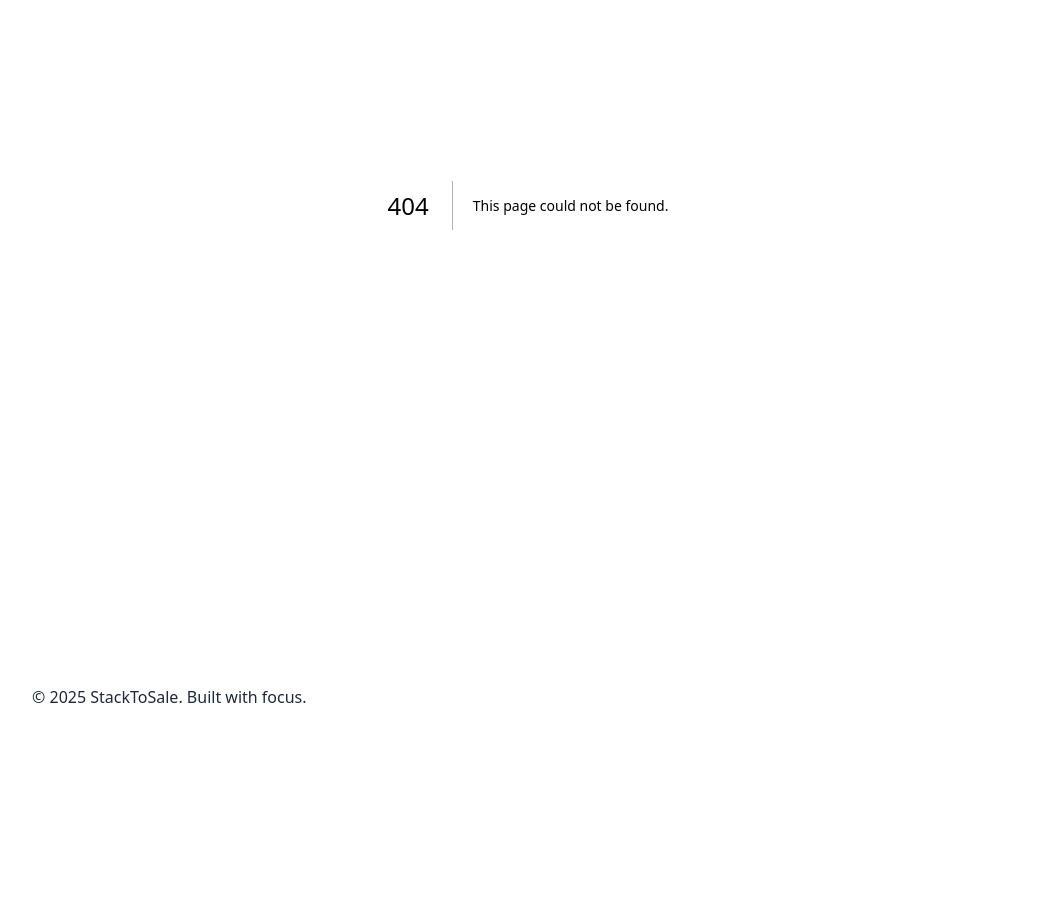
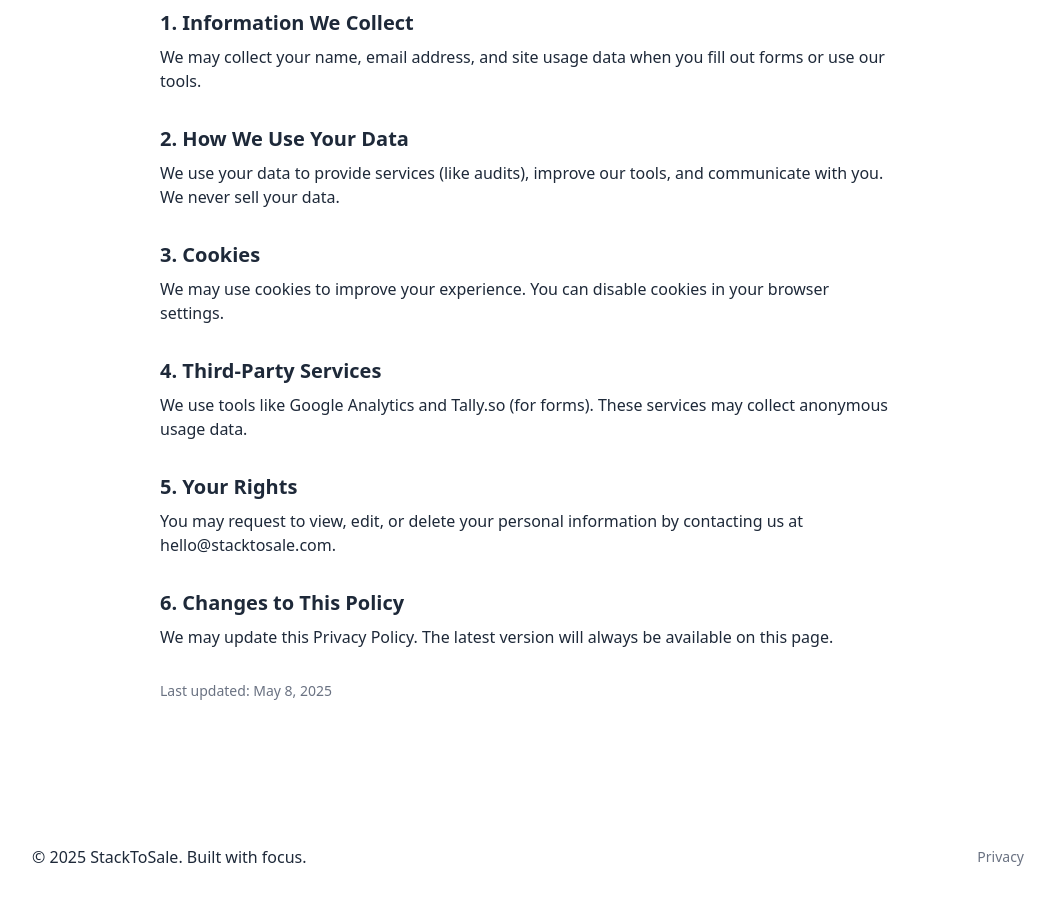
Before and after one commit to adnjoo/stacktosale, a Next.js app: page /privacy in a window 1280 px wide. Before the commit this address had no page. Shown: the part 260-1164 px from the top of the page, without its empty margins (112-1167 px from the left). Before the commit the page ends 1049 px from the top, so only its background shows below. Built offline with nearby package versions, Linux system fonts and the light colour scheme.

Commit message:
privacy (#33)

```diff
--- /dev/null
+++ b/src/app/(admin)/privacy/page.tsx
@@ -0,0 +1,58 @@
+export default function PrivacyPage() {
+  return (
+    <main className="max-w-screen-md mx-auto px-4 py-16 text-gray-800">
+      <h1 className="text-3xl font-bold mb-6">Privacy Policy</h1>
+
+      <p className="mb-4">
+        At StackToSale, we respect your privacy. This policy explains what
+        information we collect, how we use it, and your choices.
+      </p>
+
+      <h2 className="text-xl font-semibold mt-8 mb-2">
+        1. Information We Collect
+      </h2>
+      <p className="mb-4">
+        We may collect your name, email address, and site usage data when you
+        fill out forms or use our tools.
+      </p>
+
+      <h2 className="text-xl font-semibold mt-8 mb-2">
+        2. How We Use Your Data
+      </h2>
+      <p className="mb-4">
+        We use your data to provide services (like audits), improve our tools,
+        and communicate with you. We never sell your data.
+      </p>
+
+      <h2 className="text-xl font-semibold mt-8 mb-2">3. Cookies</h2>
+      <p className="mb-4">
+        We may use cookies to improve your experience. You can disable cookies
+        in your browser settings.
+      </p>
+
+      <h2 className="text-xl font-semibold mt-8 mb-2">
+        4. Third-Party Services
+      </h2>
+      <p className="mb-4">
+        We use tools like Google Analytics and Tally.so (for forms). These
+        services may collect anonymous usage data.
+      </p>
+
+      <h2 className="text-xl font-semibold mt-8 mb-2">5. Your Rights</h2>
+      <p className="mb-4">
+        You may request to view, edit, or delete your personal information by
+        contacting us at hello@stacktosale.com.
+      </p>
+
+      <h2 className="text-xl font-semibold mt-8 mb-2">
+        6. Changes to This Policy
+      </h2>
+      <p className="mb-4">
+        We may update this Privacy Policy. The latest version will always be
+        available on this page.
+      </p>
+
+      <p className="mt-8 text-sm text-gray-500">Last updated: May 8, 2025</p>
+    </main>
+  );
+}
--- a/src/components/Footer.tsx
+++ b/src/components/Footer.tsx
@@ -1,3 +1,6 @@
+"use client";
+
+import Link from "next/link";
 import { siteConfig } from "@/lib/site";
 
 export default function Footer() {
@@ -7,6 +10,13 @@ export default function Footer() {
         <div>
           © {new Date().getFullYear()} {siteConfig.name}. Built with focus.
         </div>
+        <div className="flex gap-4 text-sm text-gray-500">
+          {Object.entries(siteConfig.footerLinks).map(([key, link]) => (
+            <Link key={key} href={link.href}>
+              {link.label}
+            </Link>
+          ))}
+        </div>
       </div>
     </footer>
   );
--- a/src/lib/site.ts
+++ b/src/lib/site.ts
@@ -8,6 +8,9 @@ export const siteConfig = {
     tools: { href: "/tools", label: "Tools" },
     contact: { href: "/contact", label: "Contact" },
   },
+  footerLinks: {
+    privacy: { href: "/privacy", label: "Privacy" },
+  },
   github: "https://github.com/adnjoo/stacktosale",
   contactForm: {
     embedUrl:
```
